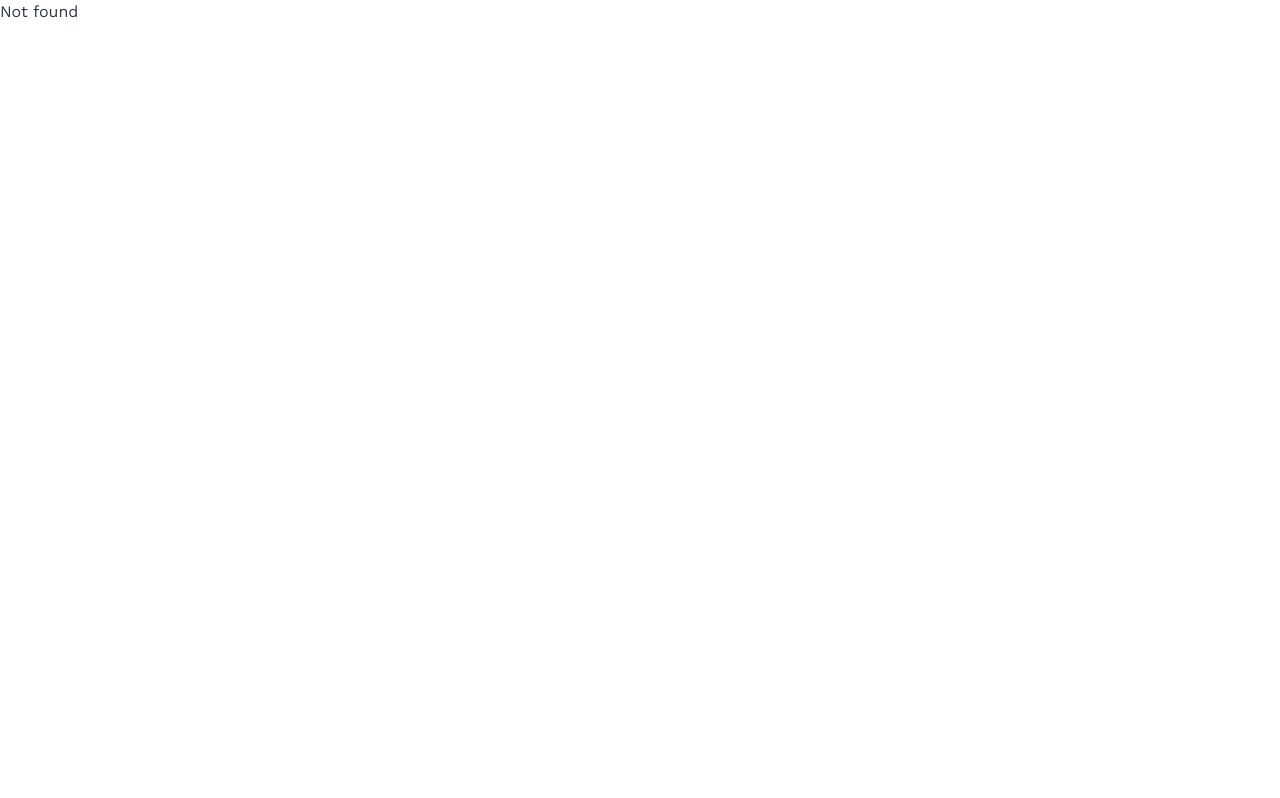
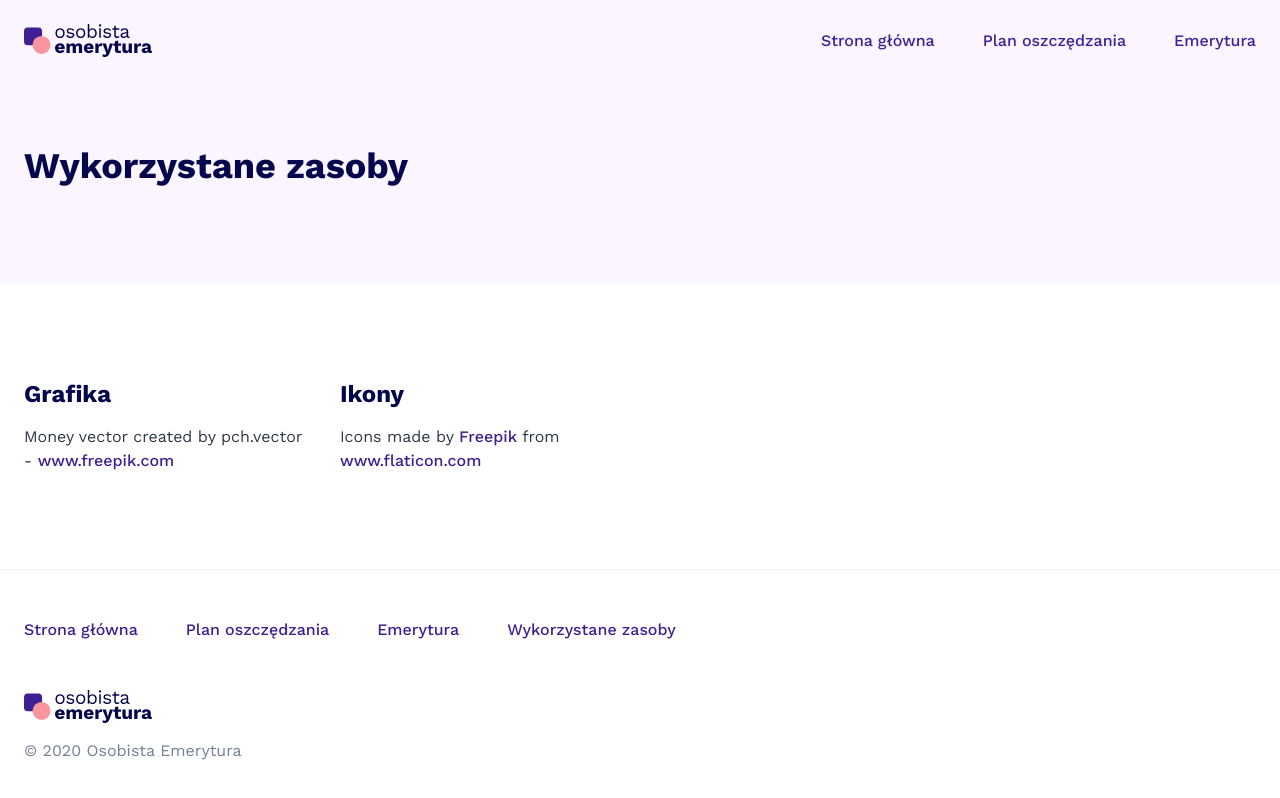
Before and after one commit to tomaszgil/osobista-emerytura, a React (Create React App) app: page /zasoby in a window 1280 px wide. Before the commit this address had no page. Shown: the top 798 px of the page. Built offline with nearby package versions, Linux system fonts and the light colour scheme.

Commit message:
Create assets screen

```diff
--- a/public/index.html
+++ b/public/index.html
@@ -7,7 +7,7 @@
     <meta name="theme-color" content="#000000" />
     <meta
       name="description"
-      content="Web site created using create-react-app"
+      content="Stwórz własny plan, który pozwoli Ci zaoszczędzić dodatkowe pieniądze na osobistą emeryturę"
     />
     <link rel="apple-touch-icon" href="%PUBLIC_URL%/logo192.png" />
     <!--
--- a/src/App.tsx
+++ b/src/App.tsx
@@ -13,6 +13,7 @@ const PlanScreen = React.lazy(
   () => import(/* webpackPrefetch: true */ './screens/Plan')
 )
 const NotFoundScreen = React.lazy(() => import('./screens/NotFound'))
+const AssetsScreen = React.lazy(() => import('./screens/Assets'))
 
 initialize()
 
@@ -27,6 +28,9 @@ export const App: React.FC = () => (
           <Route path="/plan">
             <PlanScreen />
           </Route>
+          <Route path="/zasoby">
+            <AssetsScreen />
+          </Route>
           <Route>
             <NotFoundScreen />
           </Route>
--- a/src/components/Footer.tsx
+++ b/src/components/Footer.tsx
@@ -3,7 +3,7 @@ import PageContainer from './PageContainer'
 import Logo from './Logo'
 import { Box, Stack, Text } from '@chakra-ui/react'
 import { Link as RouterLink } from 'react-router-dom'
-import NavLinks from './NavLinks'
+import { NavLinks, AdditionalNavLinks } from './NavLinks'
 
 const Footer: React.FC = () => {
   return (
@@ -15,6 +15,7 @@ const Footer: React.FC = () => {
           spacing={{ md: 12, base: 4 }}
         >
           <NavLinks />
+          <AdditionalNavLinks />
         </Stack>
         <Box mb={4} mt={12}>
           <RouterLink to="/">
--- a/src/components/MobileNav.tsx
+++ b/src/components/MobileNav.tsx
@@ -10,7 +10,7 @@ import {
   useDisclosure,
 } from '@chakra-ui/react'
 import { HamburgerIcon } from '@chakra-ui/icons'
-import NavLinks from './NavLinks'
+import { NavLinks } from './NavLinks'
 
 const MobileNav: React.FC = () => {
   const { isOpen, onOpen, onClose } = useDisclosure()
--- a/src/components/Nav.tsx
+++ b/src/components/Nav.tsx
@@ -1,6 +1,6 @@
 import React from 'react'
 import { HStack } from '@chakra-ui/react'
-import NavLinks from './NavLinks'
+import { NavLinks } from './NavLinks'
 
 const Nav: React.FC = () => (
   <HStack as="nav" spacing={12}>
--- a/src/components/NavLinks.tsx
+++ b/src/components/NavLinks.tsx
@@ -2,7 +2,7 @@ import React from 'react'
 import { Link } from '@chakra-ui/react'
 import { Link as RouterLink } from 'react-router-dom'
 
-const NavLinks: React.FC = () => (
+export const NavLinks: React.FC = () => (
   <>
     <Link to="/" as={RouterLink}>
       Strona główna
@@ -16,4 +16,10 @@ const NavLinks: React.FC = () => (
   </>
 )
 
-export default NavLinks
+export const AdditionalNavLinks: React.FC = () => (
+  <>
+    <Link to="/zasoby" as={RouterLink}>
+      Wykorzystane zasoby
+    </Link>
+  </>
+)
--- /dev/null
+++ b/src/screens/Assets.tsx
@@ -0,0 +1,75 @@
+import React from 'react'
+import PageContainer from '../components/PageContainer'
+import Header from '../components/Header'
+import Footer from '../components/Footer'
+import { Box, Heading, Link, Text, Divider, SimpleGrid } from '@chakra-ui/react'
+
+type AttributionProps = {
+  title: string
+  children: React.ReactNode
+}
+
+const Attribution: React.FC<AttributionProps> = ({ title, children }) => (
+  <Box flex="1">
+    <Heading fontSize="2xl" mb={4}>
+      {title}
+    </Heading>
+    <Text>{children}</Text>
+  </Box>
+)
+
+const Home: React.FC = () => {
+  return (
+    <>
+      <Box background="purple.50">
+        <Header />
+        <PageContainer>
+          <Box pt={16} pb={24}>
+            <Heading fontSize="4xl">Wykorzystane zasoby</Heading>
+          </Box>
+        </PageContainer>
+      </Box>
+      <Box py={24}>
+        <PageContainer>
+          <SimpleGrid
+            columns={{ md: 2, lg: 4 }}
+            spacing={8}
+            alignItems="flex-start"
+          >
+            <Attribution title="Grafika">
+              Money vector created by pch.vector -{' '}
+              <Link
+                target="_blank"
+                href="https://www.freepik.com/vectors/money"
+              >
+                www.freepik.com
+              </Link>
+            </Attribution>
+            <Attribution title="Ikony">
+              Icons made by{' '}
+              <Link
+                href="https://www.freepik.com"
+                target="_blank"
+                title="Freepik"
+              >
+                Freepik
+              </Link>{' '}
+              from{' '}
+              <Link
+                href="https://www.flaticon.com/"
+                target="_blank"
+                title="Flaticon"
+              >
+                www.flaticon.com
+              </Link>
+            </Attribution>
+          </SimpleGrid>
+        </PageContainer>
+      </Box>
+      <Divider />
+      <Footer />
+    </>
+  )
+}
+
+export default Home
--- a/src/screens/Home.tsx
+++ b/src/screens/Home.tsx
@@ -75,9 +75,9 @@ const Home: React.FC = () => {
               Dlaczego osobista emerytura?
             </Heading>
             <Text fontSize="lg" textAlign="center">
-              Lorem ipsum dolor sit amet, consectetur adipiscing elit. Sed quis
-              lobortis libero, quis pellentesque sapien. Mauris lorem sapien,
-              vulputate non dui at, auctor mattis massa.
+              Dzięki odpowiedniej wiedzy i systematyczności jesteś w stanie
+              zbudować kapitał, który może powiększyć twoją przyszłą emeryturę
+              lub zagwarantować wolność finansową.
             </Text>
           </Container>
           <SimpleGrid
--- a/src/screens/PlanPreview.tsx
+++ b/src/screens/PlanPreview.tsx
@@ -1,6 +1,7 @@
 import React from 'react'
 import PageContainer from '../components/PageContainer'
 import Header from '../components/Header'
+import Footer from '../components/Footer'
 import {
   Stack,
   Box,
@@ -8,6 +9,7 @@ import {
   Heading,
   Button,
   Text,
+  Divider,
   SimpleGrid,
 } from '@chakra-ui/react'
 import { formatCurrency } from '../utils/format'
@@ -113,7 +115,7 @@ const PlanPreview: React.FC<{
         </Stack>
         <Stack
           direction={{ lg: 'row', base: 'column' }}
-          mb={16}
+          mb={24}
           alignItems={{ base: 'stretch', lg: 'flex-start' }}
           spacing={12}
         >
@@ -187,6 +189,8 @@ const PlanPreview: React.FC<{
           </Box>
         </Stack>
       </PageContainer>
+      <Divider />
+      <Footer />
     </>
   )
 }
```
